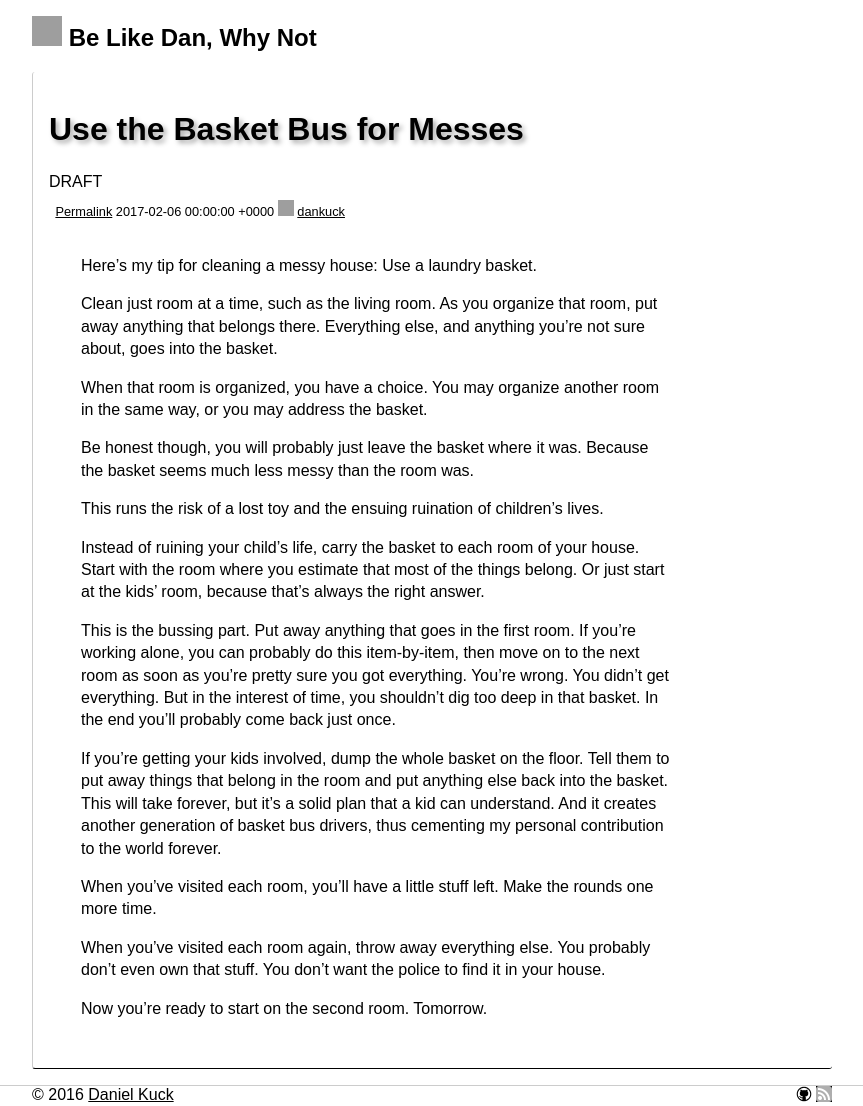
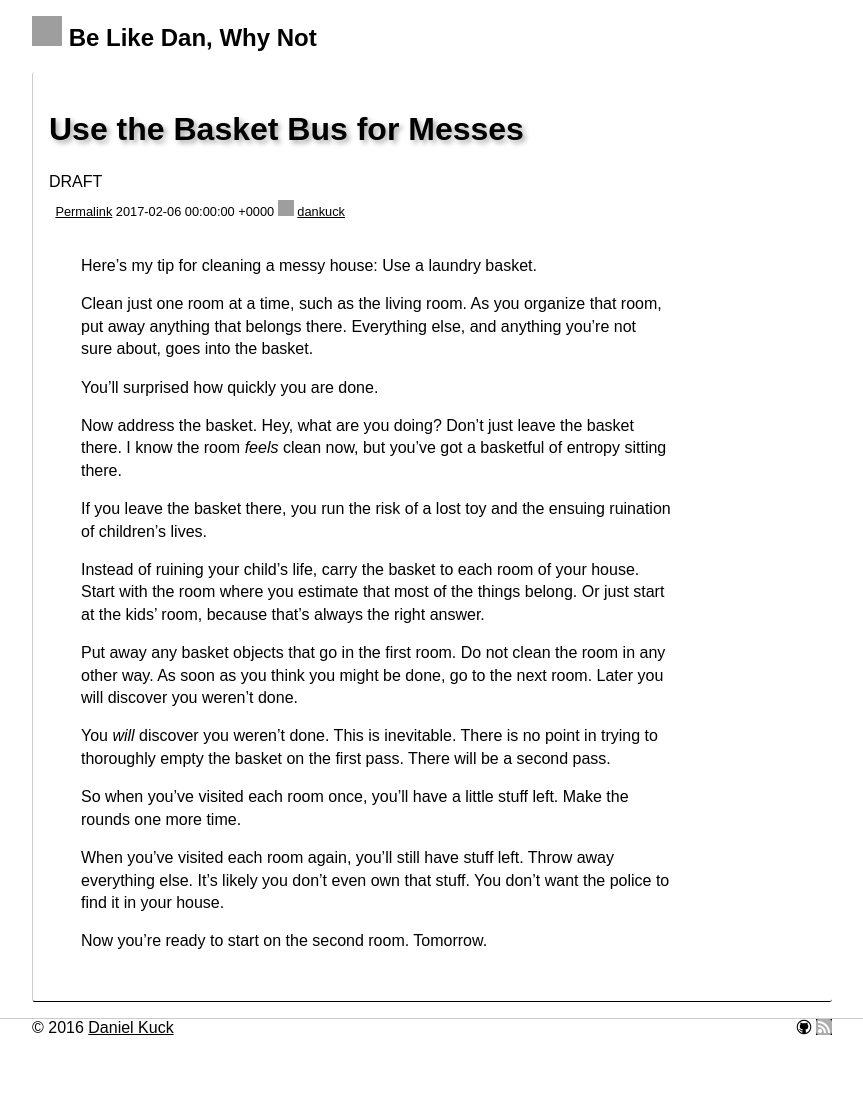
Before and after one commit to dankuck/dankuck.github.io, a Jekyll site: the page built from _posts/2017-02-06-basket-bus-for-messes.md, in a window 1280 px wide. Shown: the whole page, without its empty margins (208-1071 px from the left). Built offline with Jekyll 4.4.1, drawn with Linux system fonts in a browser that asks for light colours; after the commit the page ends 1039 px from its top, so only the background shows below that; grey boxes are pictures that could not be loaded.

Commit message:
brevity witsole

```diff
--- a/_posts/2017-02-06-basket-bus-for-messes.md
+++ b/_posts/2017-02-06-basket-bus-for-messes.md
@@ -9,22 +9,22 @@ draft: 1
 
 Here's my tip for cleaning a messy house: Use a laundry basket.
 
-Clean just room at a time, such as the living room. As you organize that room, put away anything that belongs there. Everything else, and anything you're not sure about, goes into the basket.
+Clean just one room at a time, such as the living room. As you organize that room, put away anything that belongs there. Everything else, and anything you're not sure about, goes into the basket.
 
-When that room is organized, you have a choice. You may organize another room in the same way, or you may address the basket.
+You'll surprised how quickly you are done.
 
-Be honest though, you will probably just leave the basket where it was. Because the basket seems much less messy than the room was.
+Now address the basket. Hey, what are you doing? Don't just leave the basket there. I know the room <em>feels</em> clean now, but you've got a basketful of entropy sitting there.
 
-This runs the risk of a lost toy and the ensuing ruination of children's lives.
+If you leave the basket there, you run the risk of a lost toy and the ensuing ruination of children's lives.
 
 Instead of ruining your child's life, carry the basket to each room of your house. Start with the room where you estimate that most of the things belong. Or just start at the kids' room, because that's always the right answer.
 
-This is the bussing part. Put away anything that goes in the first room. If you're working alone, you can probably do this item-by-item, then move on to the next room as soon as you're pretty sure you got everything. You're wrong. You didn't get everything. But in the interest of time, you shouldn't dig too deep in that basket. In the end you'll probably come back just once.
+Put away any basket objects that go in the first room. Do not clean the room in any other way. As soon as you think you might be done, go to the next room. Later you will discover you weren't done.
 
-If you're getting your kids involved, dump the whole basket on the floor. Tell them to put away things that belong in the room and put anything else back into the basket. This will take forever, but it's a solid plan that a kid can understand. And it creates another generation of basket bus drivers, thus cementing my personal contribution to the world forever.
+You <em>will</em> discover you weren't done. This is inevitable. There is no point in trying to thoroughly empty the basket on the first pass. There will be a second pass.
 
-When you've visited each room, you'll have a little stuff left. Make the rounds one more time.
+So when you've visited each room once, you'll have a little stuff left. Make the rounds one more time.
 
-When you've visited each room again, throw away everything else. You probably don't even own that stuff. You don't want the police to find it in your house.
+When you've visited each room again, you'll still have stuff left. Throw away everything else. It's likely you don't even own that stuff. You don't want the police to find it in your house.
 
 Now you're ready to start on the second room. Tomorrow.
```
